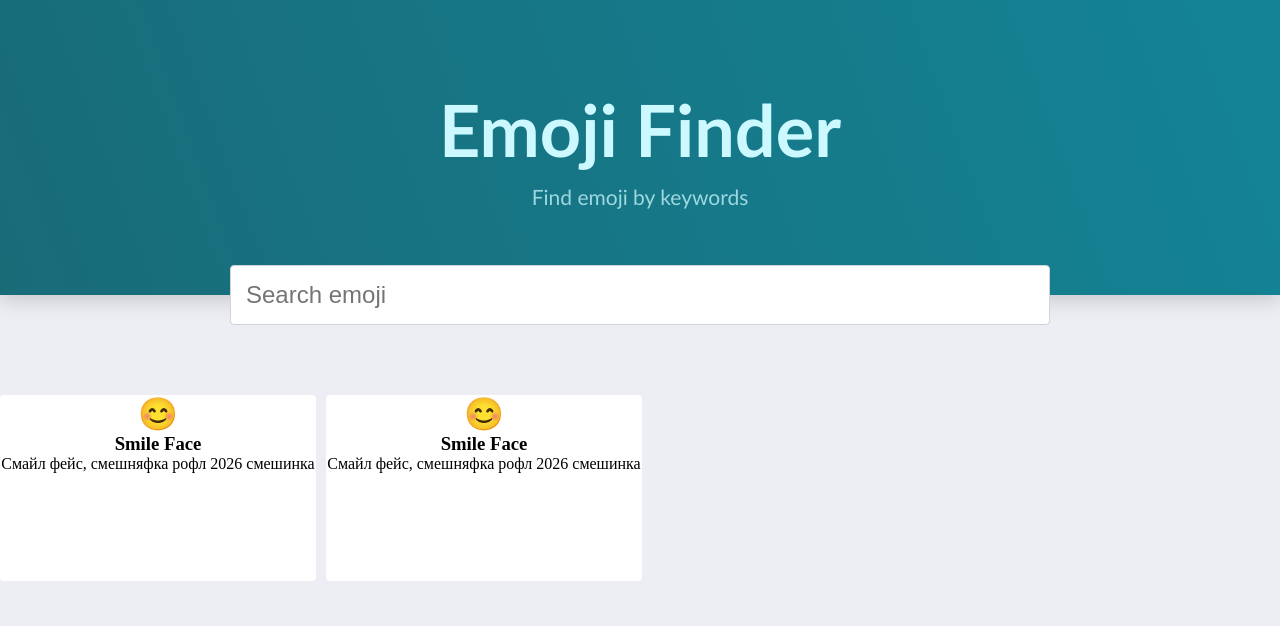
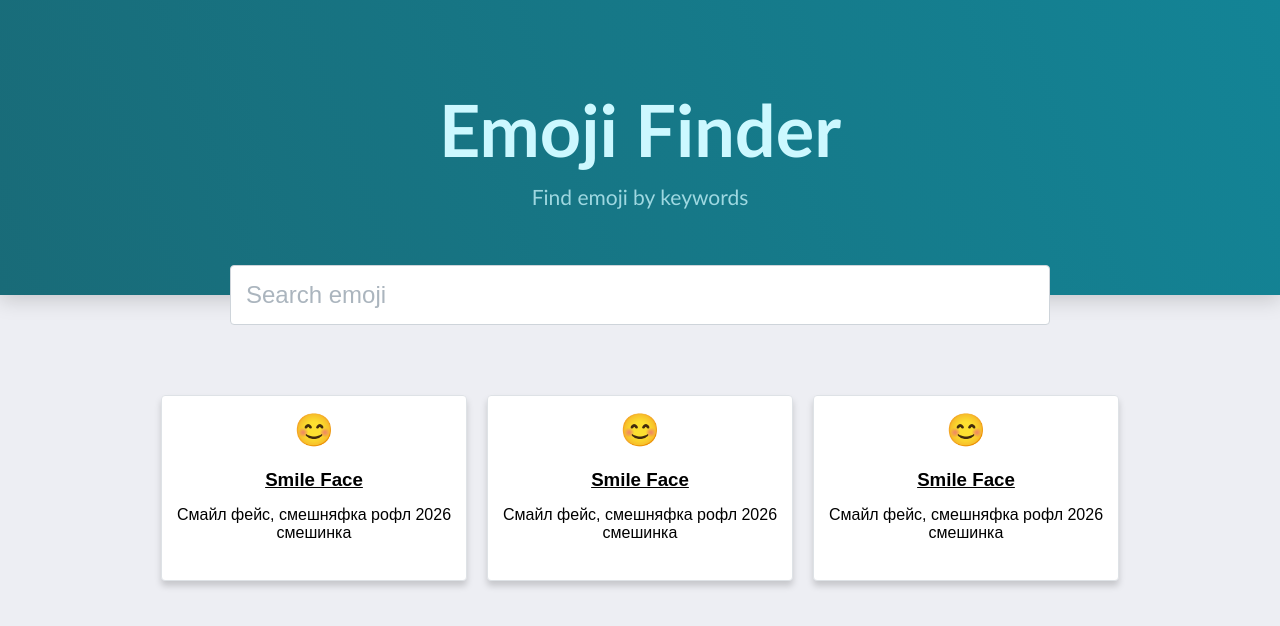
Before and after one commit to Zabadoooj/emoji_react, a Next.js app: page / in a window 1280 px wide. Shown: the top 626 px of the page. Built offline with nearby package versions, Linux system fonts and the light colour scheme.

Commit message:
layout final

```diff
--- a/src/app/components/card.css
+++ b/src/app/components/card.css
@@ -1,26 +1,40 @@
-
-
-
 main{
     display: flex;
+    justify-content: center;
 
-    gap: 10px;
+    gap: 20px;
 
     margin-top: 100px;
+
+    font-family: Arial, Helvetica, sans-serif;
 }
 
 .card{
-    width: 316px;
+    width: 306px;
     height: 186px;
+
+    padding: 10px;
 
     display: flex;
     flex-direction: column;
+
+    gap: 15px;
+    text-align: center;
 
     justify-items: center;
     align-items: center;
 
     background-color: white;
     border-radius: 4px;
+    border: #DEE2E6 solid 1px;
 
-    filter: drop-shadow(0 5                                                                                                                                                                                                                                                                                                                                                                                                                                               px 3px rgba(0, 0, 0, 0.16));
+    filter: drop-shadow(0 5px 3px rgba(0, 0, 0, 0.16));
 }
+
+.card h1{
+    padding: 5px;
+}
+
+.card h3{
+    text-decoration: underline;
+}
--- a/src/app/main.css
+++ b/src/app/main.css
@@ -33,7 +33,6 @@
 
 
 .search{
-  color: #ABB5BE;
 
   position: absolute;
   font-size: 24px;
@@ -49,6 +48,9 @@
   border: solid #CED4DA 1px;
   border-radius: 4px;
 }
+.search::placeholder{
+  color: #ABB5BE;
+}
 
 body{
   background-color: #EDEEF3;
--- a/src/app/page.tsx
+++ b/src/app/page.tsx
@@ -16,6 +16,7 @@ export default function Home() {
       <main>
         <Card />
         <Card />
+        <Card />
       </main>
     </div>
   );
```
